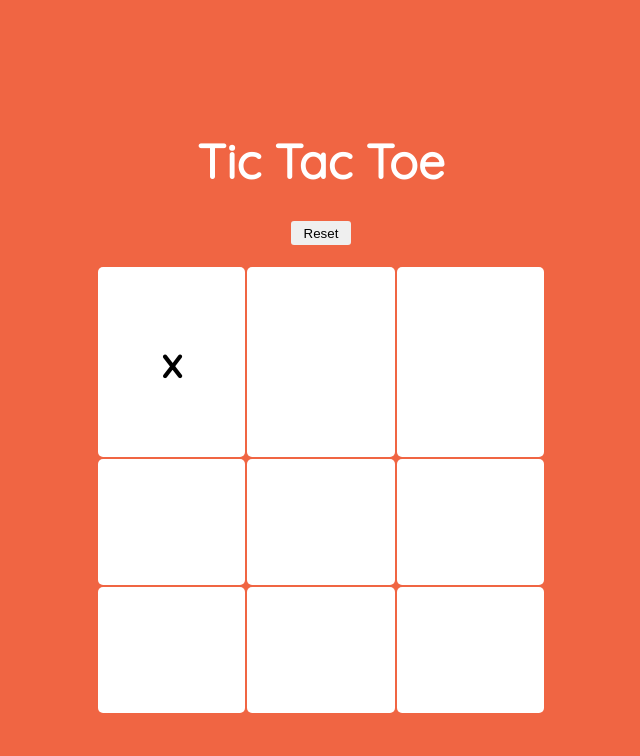
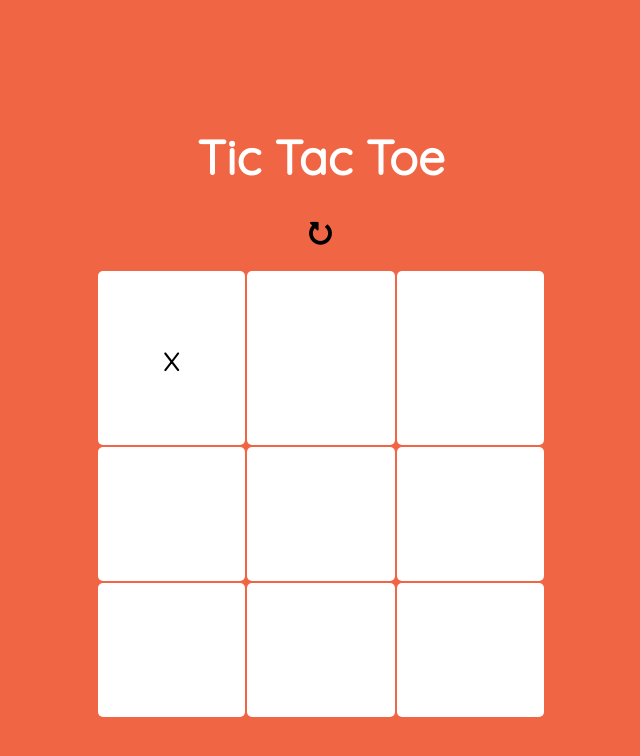
Before and after one commit to anhtm/tic-tac-toe, a plain HTML site: page index.html in a window 1280 px wide. Both pictures are taken after a click on the element 498 px from the left and 340 px from the top of the page. Shown: the whole page, without its empty margins (327-967 px from the left). Drawn offline with nearby package versions, Linux system fonts and the light colour scheme.

Commit message:
Change reset button interface

```diff
--- a/css/style.css
+++ b/css/style.css
@@ -14,7 +14,7 @@ body {
 
 }
 
-tr td {
+td {
     width: 90px;
     height: 90px;
     min-height: 90px;
@@ -41,16 +41,17 @@ table {
 }
 
 
-button {
+#reset {
     display: inline-block;
-    width: 60px;
-    height: 1.5rem;
+    width: 40px;
+    height: 2rem;
     border: none;
-    border-radius: 3px;
+    background-color: #F06543;
 }
 
-h3 {
+.move {
     text-align: center;
-    font: 2rem;
+    font: 2.5rem;
+    position: inherit;
 
 }
--- a/index.html
+++ b/index.html
@@ -4,6 +4,7 @@
 <head>
   <title> Tic Tac Toe </title>
   <link href="https://fonts.googleapis.com/css?family=Quicksand" rel="stylesheet">
+  <link rel="stylesheet" href="https://cdnjs.cloudflare.com/ajax/libs/font-awesome/4.7.0/css/font-awesome.min.css">
   <link rel="stylesheet" type="text/css" href="css/style.css">
 </head>
 
@@ -12,26 +13,25 @@
     <h1 class="text-center"> Tic Tac Toe </h1>
 
     <div class="text-center">
-    <!--<button id="play">Play</button>-->
-    <button id="reset">Reset</button>
+     <button id="reset"><i class="fa fa-repeat fa-2x fa-rotate-270" aria-hidden="true"></i></button>
     </div>
     <br>
     <div class="text-center container">
     <table id="board" class="table">
         <tr class="row">
-            <td class="cell"  id="00"></td>
-            <td class="cell" id="01">&nbsp</td>
-            <td class="cell" id="02">&nbsp</td>
+            <td class="cell" id="00"></td>
+            <td class="cell" id="01"></td>
+            <td class="cell" id="02"></td>
         </tr>
         <tr class="row">
-            <td class="cell" id="10">&nbsp</td>
-            <td class="cell" id="11">&nbsp</td>
-            <td class="cell" id="12">&nbsp</td>
+            <td class="cell" id="10"></td>
+            <td class="cell" id="11"></td>
+            <td class="cell" id="12"></td>
         </tr>
         <tr class="row">
-            <td class="cell" id="20">&nbsp</td>
-            <td class="cell" id="21">&nbsp</td>
-            <td class="cell" id="22">&nbsp</td>
+            <td class="cell" id="20"></td>
+            <td class="cell" id="21"></td>
+            <td class="cell" id="22"></td>
         </tr>
     </table>
     </div>
--- a/js/script.js
+++ b/js/script.js
@@ -108,9 +108,9 @@ function clickCell() {
         var y = id[1];
         board.play(parseInt(x), parseInt(y));
         if (board.turn % 2 === 1) {
-            $(this).html("<h3>x</h3>");
+            $(this).html('<p class="move">x</p>');
         } else if (board.turn % 2 === 0) {
-            $(this).html("<h3>o</h3>");
+            $(this).html('<p class="move">o</p>');
         }
         setTimeout(function() {
             endGame();}, 1700);
@@ -142,7 +142,7 @@ function resetButton() {
 
 
 function reset() {
-    $("h3").empty();
+    $(".move").empty();
     board.resetGame();
 }
 
```
